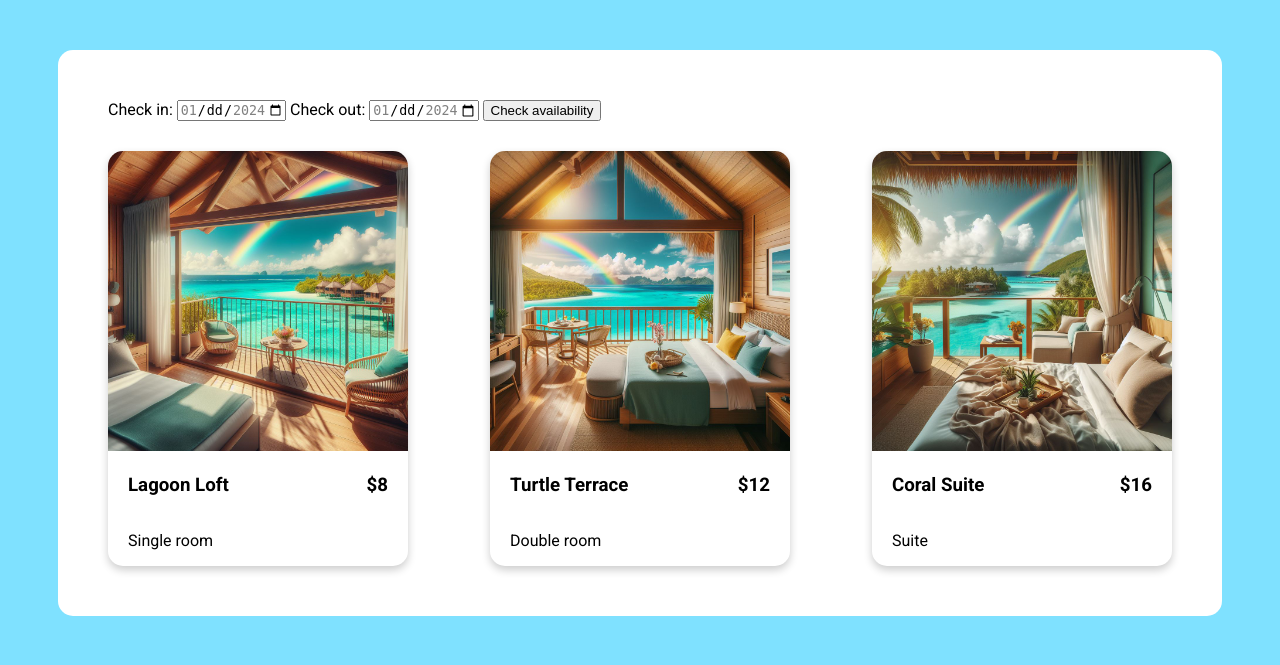
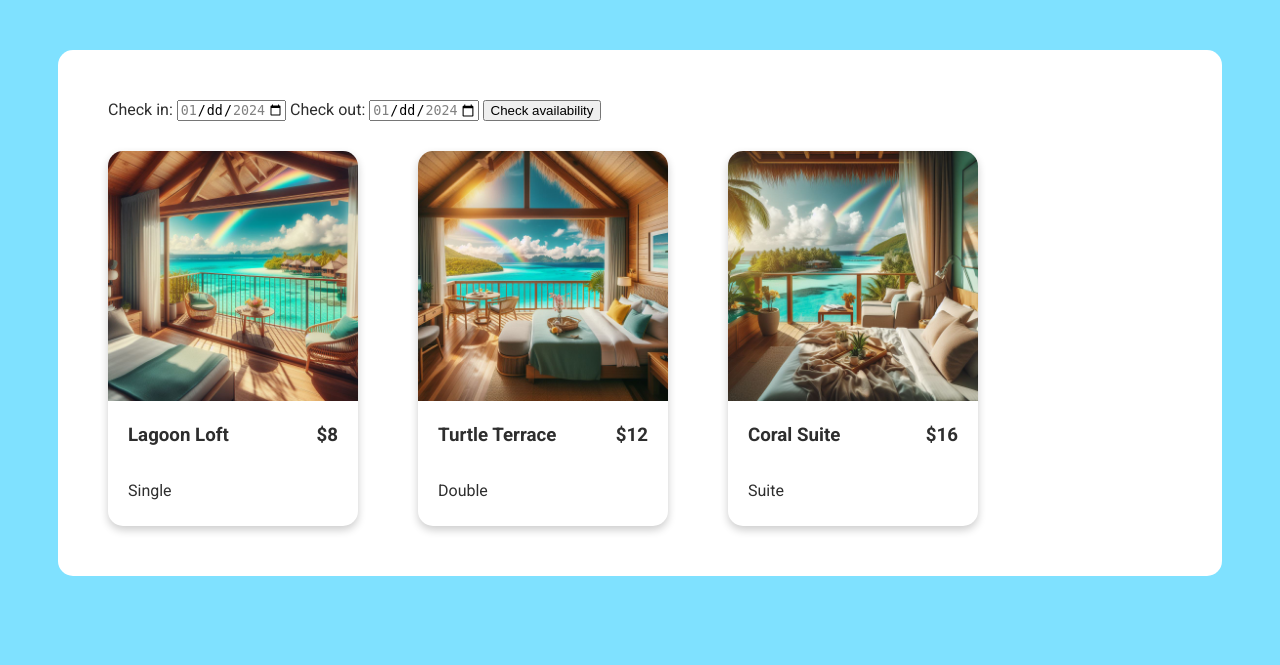
Before and after one commit to juliasophieg/Rainbow-Reef-Retreat, a PHP site: page / in a window 1280 px wide. Shown: the top 665 px of the page. Run offline with PHP 8.4, Linux system fonts and the light colour scheme; data comes from the database, SQL or seed files in the repository; both versions use the stored data as it was after the commit.

Commit message:
creating room page based on the clicked room card's id

```diff
--- a/availability.php
+++ b/availability.php
@@ -1,49 +1,57 @@
 <?php
-/*$database = new PDO('sqlite:hotel.db');
 
-$statement = $database->query('SELECT * FROM Rooms');
+declare(strict_types=1);
 
-$rooms = $statement->fetchAll(PDO::FETCH_ASSOC);
-echo $rooms[1]['room_name'];*/
-
-include_once __DIR__ . '/hotelFunctions.php';
+require_once __DIR__ . '/hotelFunctions.php';
 
 $db = connect('hotel.db');
-?>
 
+//Check which rooms that are available on selected dates
+if (isset($_POST['availability'])) {
+    $checkIn = $_POST['checkin'];
+    $checkOut = $_POST['checkout'];
 
-<!DOCTYPE html>
-<html lang="en">
+    $statement = $db->query("SELECT *
+        FROM Rooms
+        INNER JOIN Reservations ON Rooms.id = Reservations.room_id
+        WHERE Reservations.arrival_date IS NOT '$checkIn'");
 
-<head>
-    <meta charset="UTF-8">
-    <meta name="viewport" content="width=device-width, initial-scale=1.0">
-    <title>Document</title>
-</head>
-
-<body>
-    <form class="dates" action="/availability.php" method="post">
-        <label for="checkin">Check in:</label>
-        <input type="date" id="checkin" name="checkin" min="2024-01-01" max="2024-01-31">
-        <label for="checkout">Check out:</label>
-        <input type="date" id="checkout" name="checkout" min="2024-01-01" max="2024-01-31">
-
-        <input type="submit" id="availability" name="availability" value="Check availability">
-    </form>
-
-    <?php
-    //Check which rooms are available on selected dates
-    $statement = $db->query('SELECT * FROM Rooms');
     $rooms = $statement->fetchAll(PDO::FETCH_ASSOC);
 
-    if (isset($_POST['availability'])) {
-        echo "These rooms are available:";
-    } else {
-        foreach ($rooms as $room) {
-            echo $room['room_name'] . ", $" . $room['price_per_day'] . " per day";
-            echo "<br>";
-        };
-    } ?>
-</body>
+    foreach ($rooms as $room) : ?>
+        <a href="room.php?room_id=<?php echo $room['id']; ?>">
+            <div class="room-card">
+                <img src="<?php echo $room['img_src'] ?>" style="width:100%">
+                <div class="room-card-text">
+                    <div class="room-title">
+                        <h3><?php echo $room['room_name'] ?></h3>
+                        <h3>$<?php echo $room['price_per_day'] ?></h3>
+                    </div>
+                    <p><?php echo ucfirst($room['room_type']) ?></p>
+                </div>
+            </div>
+        </a>
 
-</html>
+    <?php endforeach;
+} else {
+    $statement = $db->query("SELECT * FROM Rooms");
+
+    $rooms = $statement->fetchAll(PDO::FETCH_ASSOC);
+
+    foreach ($rooms as $room) : ?>
+        <a href="room.php?room_id=<?php echo $room['id']; ?>">
+            <div class="room-card">
+                <img src="<?php echo $room['img_src'] ?>" style="width:100%">
+                <div class="room-card-text">
+                    <div class="room-title">
+                        <h3><?php echo $room['room_name'] ?></h3>
+                        <h3>$<?php echo $room['price_per_day'] ?></h3>
+                    </div>
+                    <p><?php echo ucfirst($room['room_type']) ?></p>
+                </div>
+            </div>
+        </a>
+
+<?php endforeach;
+}
+?>
--- a/index.php
+++ b/index.php
@@ -21,37 +21,9 @@
 
             <input type="submit" id="availability" name="availability" value="Check availability">
         </form>
+        <!-- IF NO DATES ARE PICKED, ALL ROOMS SHOW. IF DATE IS PICKED ONLY AVAILABLE ROOMS SHOW -->
         <div class="rooms-wrapper">
-            <div class="room-card">
-                <img src="/assets/images/lagoonloft.jpeg" style="width:100%">
-                <div class="room-card-text">
-                    <div class="room-title">
-                        <h3>Lagoon Loft</h3>
-                        <h3>$8</h3>
-                    </div>
-                    <p>Single room</p>
-                </div>
-            </div>
-            <div class="room-card">
-                <img src="/assets/images/turtleterrace.jpeg" style="width:100%">
-                <div class="room-card-text">
-                    <div class="room-title">
-                        <h3>Turtle Terrace</h3>
-                        <h3>$12</h3>
-                    </div>
-                    <p>Double room</p>
-                </div>
-            </div>
-            <div class="room-card">
-                <img src="/assets/images/coralsuite.jpeg" style="width:100%">
-                <div class="room-card-text">
-                    <div class="room-title">
-                        <h3>Coral Suite</h3>
-                        <h3>$16</h3>
-                    </div>
-                    <p>Suite</p>
-                </div>
-            </div>
+            <?php require_once __DIR__ . '/availability.php'; ?>
         </div>
 
     </main>
--- a/styles.css
+++ b/styles.css
@@ -1,6 +1,15 @@
+:root {
+  --text-color: #2e2e2e;
+}
+
+* {
+  box-sizing: border-box;
+}
+
 body {
   font-family: 'roboto';
   background-color: rgb(127, 225, 255);
+  color: var(--text-color);
 }
 
 main {
@@ -41,14 +50,14 @@ h4 {
 .rooms-wrapper {
   display: flex;
   flex-direction: row;
-  justify-content: space-between;
+  justify-content: flex-start;
   margin-top: 30px;
-  gap: 30px;
+  gap: 60px;
   width: 100%;
 }
 
 .room-card {
-  width: 300px;
+  width: 250px;
   border-radius: 15px;
   box-shadow: 0 4px 8px 0 rgba(0, 0, 0, 0.2);
   transition: 0.3s;
@@ -56,6 +65,12 @@ h4 {
 
 .room-card:hover {
   transform: scale(1.05);
+  cursor: pointer;
+}
+
+a {
+  color: var(--text-color);
+  text-decoration: none;
 }
 
 .room-card img {
@@ -63,7 +78,7 @@ h4 {
 }
 
 .room-card-text {
-  padding: 0px 20px;
+  padding: 0px 20px 10px 20px;
 }
 
 .room-title {
```
Also changed, not shown: booking.php (added, +13 -0 lines), room.php (+32 -8 lines), hotel.db.
